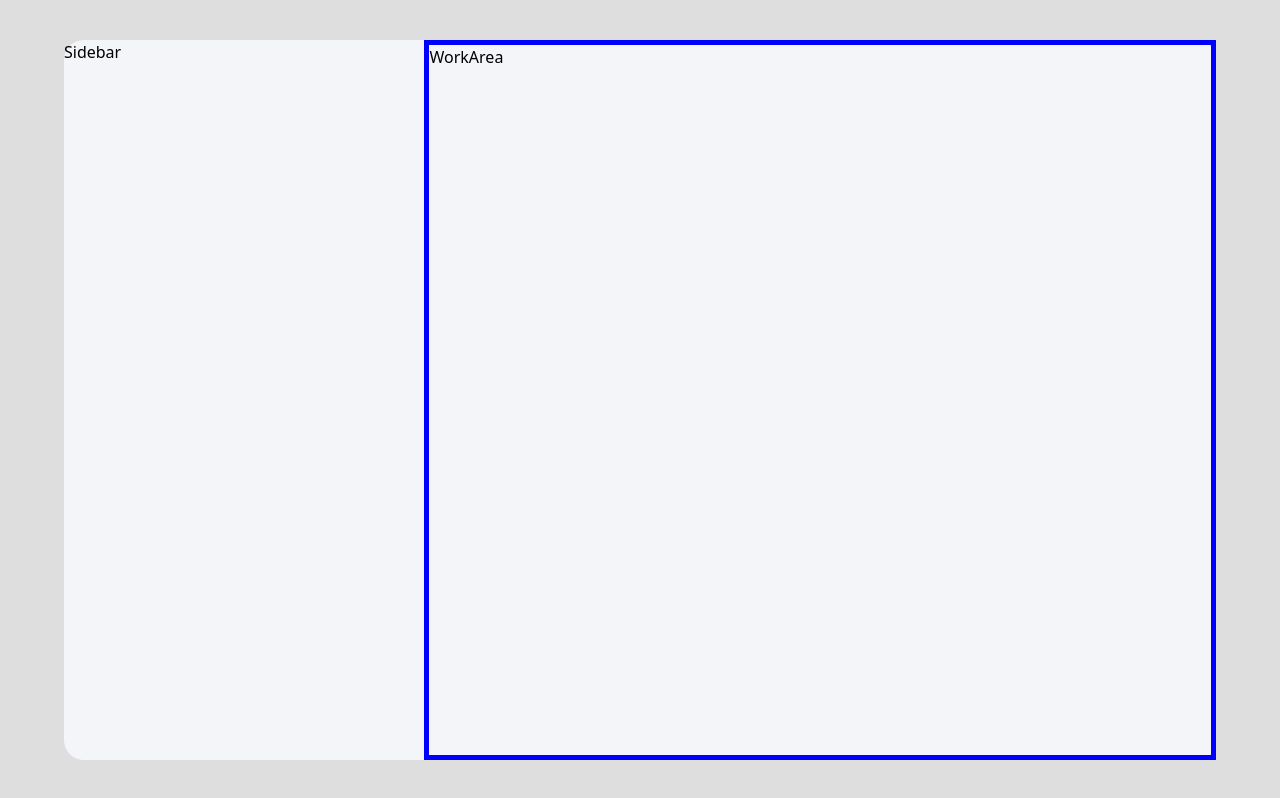
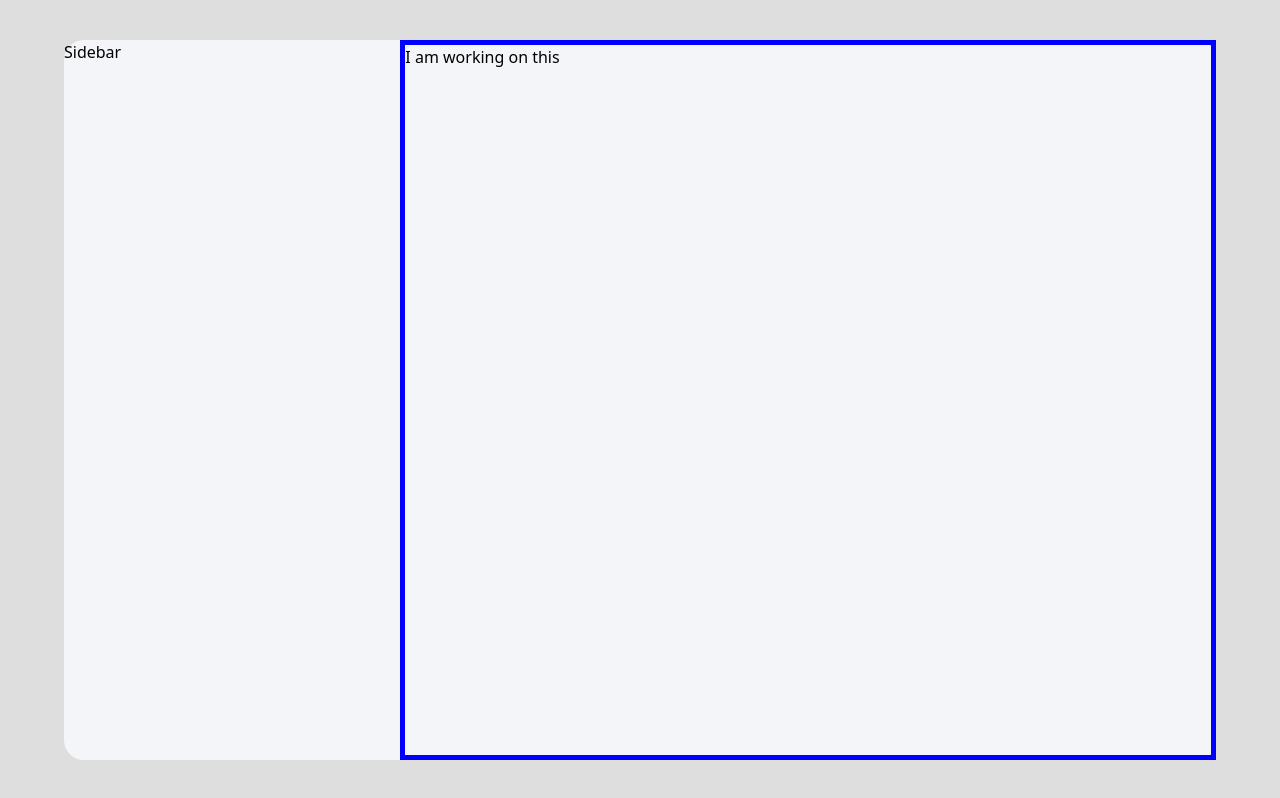
Before and after one commit to rohnkhatri/Konvo, a React (Vite) app: page / in a window 1280 px wide. Built offline with nearby package versions, Linux system fonts and the light colour scheme.

Commit message:
Changes By Prabhat

```diff
--- a/src/components/WorkArea.jsx
+++ b/src/components/WorkArea.jsx
@@ -2,7 +2,9 @@ import React from 'react'
 import './myStyles.css';
 function WorkArea() {
   return (
-    <div className='workArea-container'>WorkArea</div>
+    <div className='workArea-container'>
+      I am working on this
+    </div>
   )
 }
 
```
